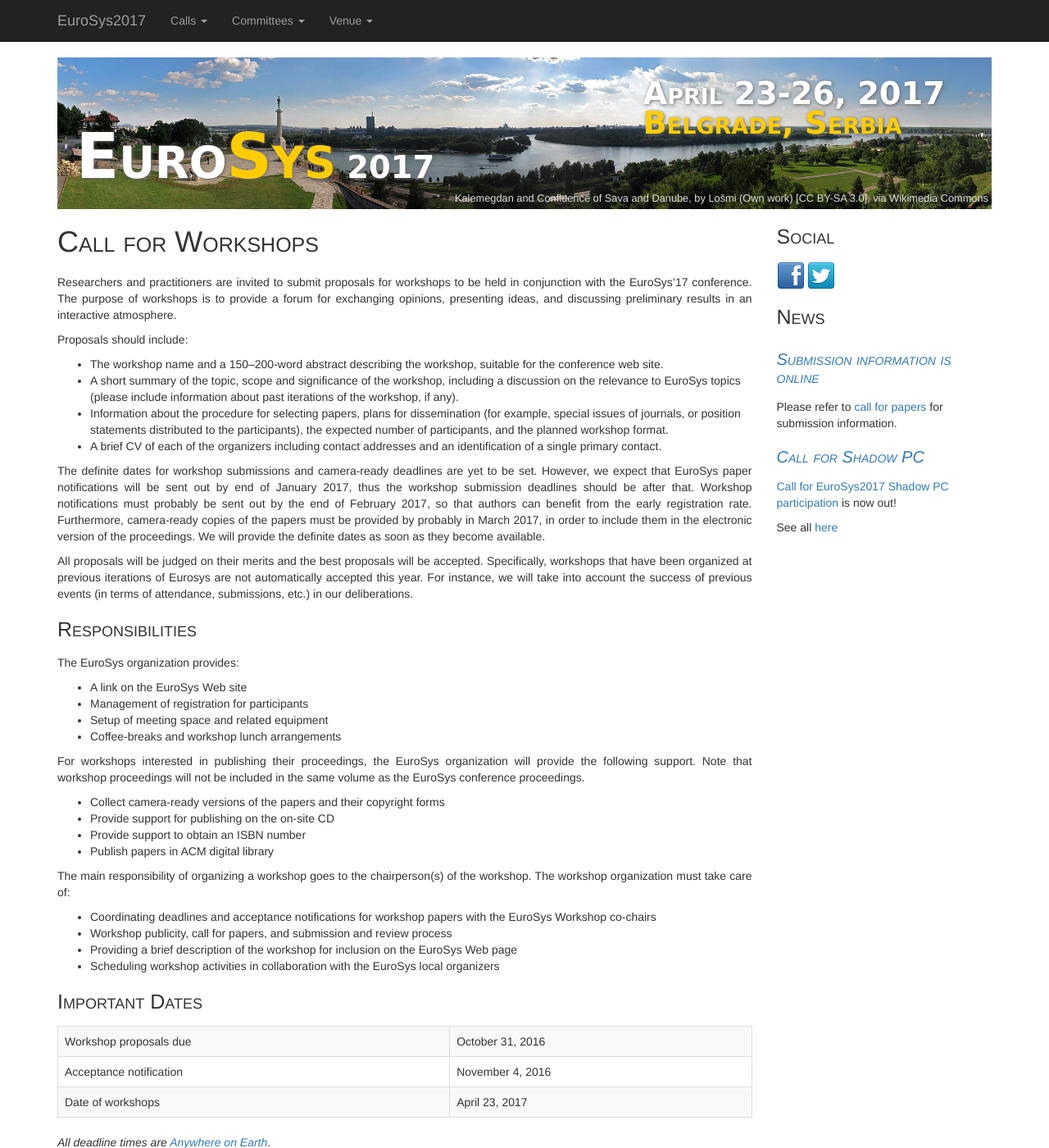
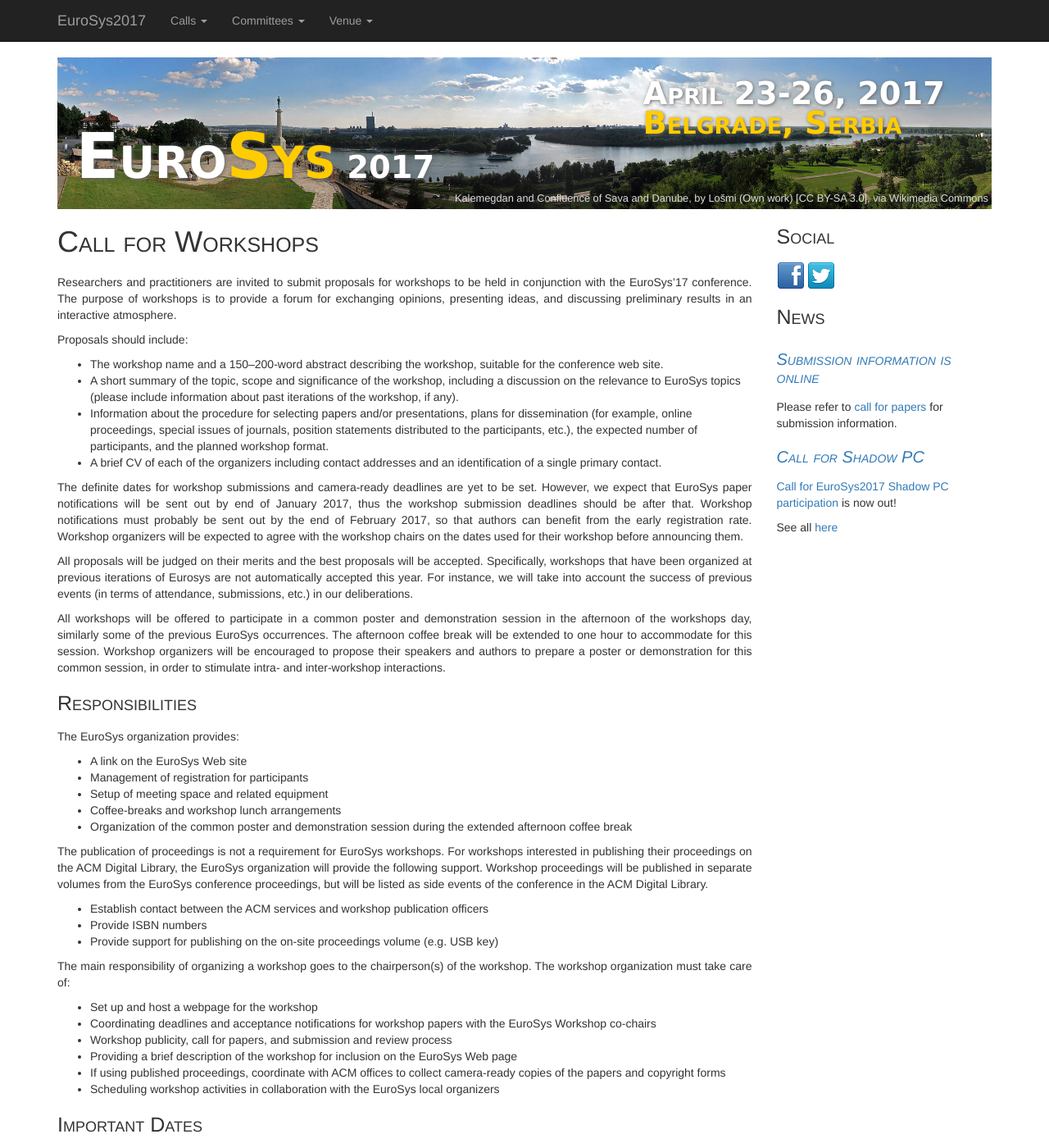
Before and after one commit to eurosys-chapter/2017, a Jekyll site: the page built from calls/workshops.md, in a window 1280 px wide and 1400 px high. Shown: the whole window at 82% size. Built offline with Jekyll 4.4.1, drawn with Linux system fonts in a browser that asks for light colours; nearby versions of some CDN libraries.

Commit message:
Signed-off-by: Marko Vukolic <mvu@zurich.ibm.com>

```diff
--- a/calls/workshops.md
+++ b/calls/workshops.md
@@ -13,12 +13,14 @@ Proposals should include:
 
 * The workshop name and a 150–200-word abstract describing the workshop, suitable for the conference web site.
 * A short summary of the topic, scope and significance of the workshop, including a discussion on the relevance to EuroSys topics (please include information about past iterations of the workshop, if any).
-* Information about the procedure for selecting papers, plans for dissemination (for example, special issues of journals, or position statements distributed to the participants), the expected number of participants, and the planned workshop format.
+* Information about the procedure for selecting papers and/or presentations, plans for dissemination (for example, online proceedings, special issues of journals, position statements distributed to the participants, etc.), the expected number of participants, and the planned workshop format.
 * A brief CV of each of the organizers including contact addresses and an identification of a single primary contact.
 
-The definite dates for workshop submissions and camera-ready deadlines are yet to be set. However, we expect that EuroSys paper notifications will be sent out by end of January 2017, thus the workshop submission deadlines should be after that. Workshop notifications must probably be sent out by the end of February 2017, so that authors can benefit from the early registration rate. Furthermore, camera-ready copies of the papers must be provided by probably in March 2017, in order to include them in the electronic version of the proceedings. We will provide the definite dates as soon as they become available.
+The definite dates for workshop submissions and camera-ready deadlines are yet to be set. However, we expect that EuroSys paper notifications will be sent out by end of January 2017, thus the workshop submission deadlines should be after that. Workshop notifications must probably be sent out by the end of February 2017, so that authors can benefit from the early registration rate. Workshop organizers will be expected to agree with the workshop chairs on the dates used for their workshop before announcing them.
 
 All proposals will be judged on their merits and the best proposals will be accepted. Specifically, workshops that have been organized at previous iterations of Eurosys are not automatically accepted this year. For instance, we will take into account the success of previous events (in terms of attendance, submissions, etc.) in our deliberations.
+
+All workshops will be offered to participate in a common poster and demonstration session in the afternoon of the workshops day, similarly some of the previous EuroSys occurrences. The afternoon coffee break will be extended to one hour to accommodate for this session. Workshop organizers will be encouraged to propose their speakers and authors to prepare a poster or demonstration for this common session, in order to stimulate intra- and inter-workshop interactions.
 
 ## Responsibilities
 
@@ -28,19 +30,21 @@ The EuroSys organization provides:
 * Management of registration for participants
 * Setup of meeting space and related equipment
 * Coffee-breaks and workshop lunch arrangements
+* Organization of the common poster and demonstration session during the extended afternoon coffee break
 
-For workshops interested in publishing their proceedings, the EuroSys organization will provide the following support. Note that workshop proceedings will not be included in the same volume as the EuroSys conference proceedings.
+The publication of proceedings is not a requirement for EuroSys workshops. For workshops interested in publishing their proceedings on the ACM Digital Library, the EuroSys organization will provide the following support. Workshop proceedings will be published in separate volumes from the EuroSys conference proceedings, but will be listed as side events of the conference in the ACM Digital Library.
 
-* Collect camera-ready versions of the papers and their copyright forms
-* Provide support for publishing on the on-site CD
-* Provide support to obtain an ISBN number
-* Publish papers in ACM digital library
+* Establish contact between the ACM services and workshop publication officers
+* Provide ISBN numbers
+* Provide support for publishing on the on-site proceedings volume (e.g. USB key)
 
 The main responsibility of organizing a workshop goes to the chairperson(s) of the workshop. The workshop organization must take care of:
 
+* Set up and host a webpage for the workshop
 * Coordinating deadlines and acceptance notifications for workshop papers with the EuroSys Workshop co-chairs
 * Workshop publicity, call for papers, and submission and review process
 * Providing a brief description of the workshop for inclusion on the EuroSys Web page
+* If using published proceedings, coordinate with ACM offices to collect camera-ready copies of the papers and copyright forms
 * Scheduling workshop activities in collaboration with the EuroSys local organizers
 
 ## Important Dates
```
